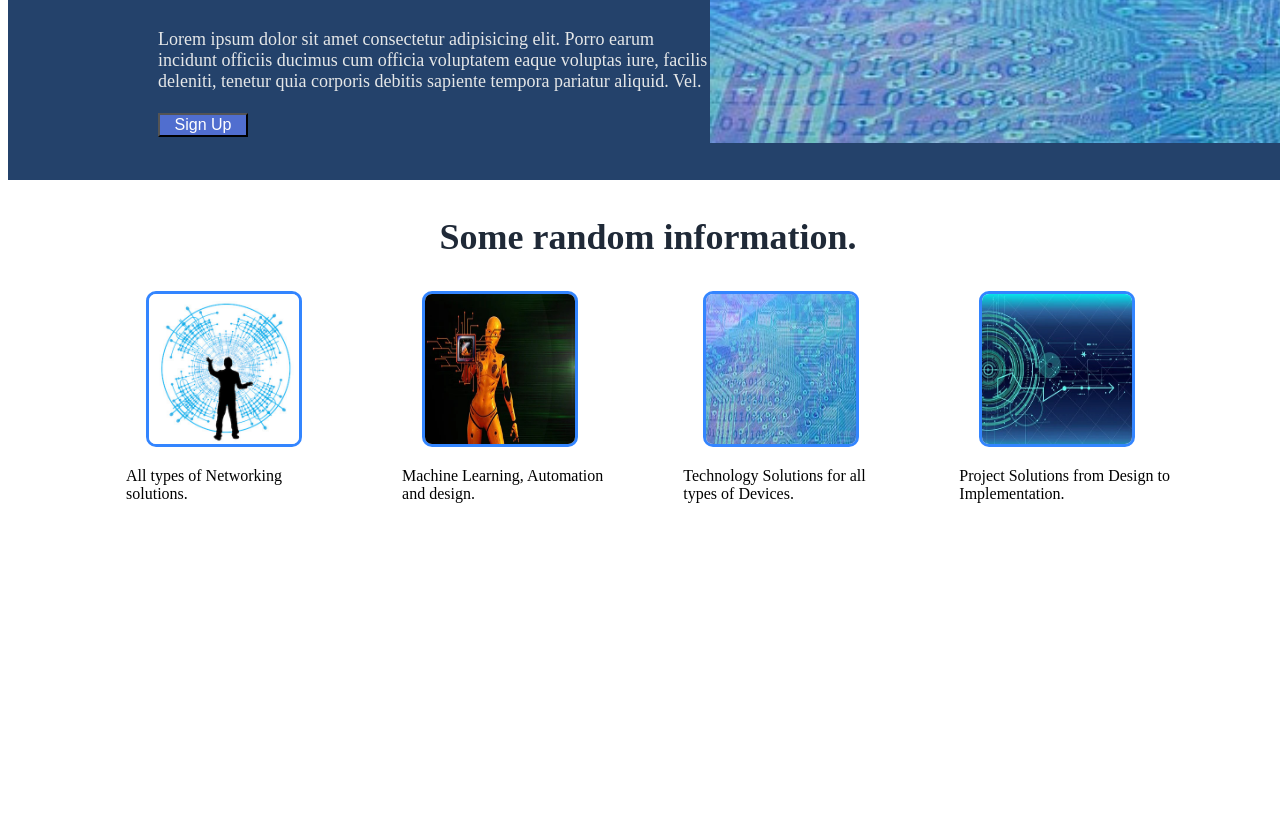
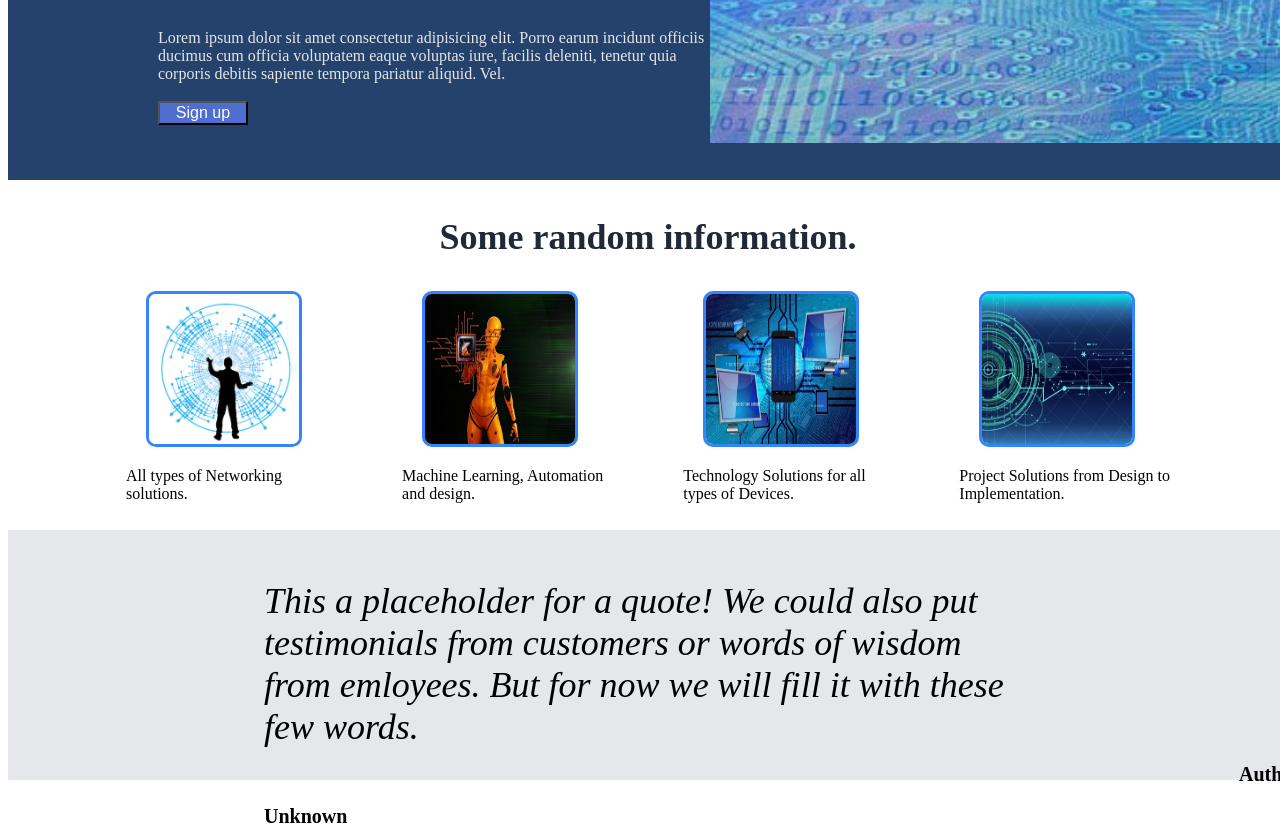
Before and after one commit to gunna2807/landing-page, a plain HTML site: page index.html in a window 1280 px wide. Shown: the part 213-1045 px from the top of the page. Before the commit the page ends 800 px from the top, so only its background shows below. Drawn offline with Linux system fonts and the light colour scheme.

Commit message:
Qoute section added and code tidied up

```diff
--- a/css/style.css
+++ b/css/style.css
@@ -62,7 +62,7 @@
 }
 
 .text {
-    font-size: 18px;
+    font-size: 16px;
     color: #E5E7E8;
     width: 550px;
     padding-left: 150px;
@@ -107,3 +107,26 @@
     border-radius: 10px;
     margin: 20px;
 }
+
+.quote {
+    height: 250px;
+    width: 100vw;
+    display: flex;
+    background-color: #E5E7EB;
+    justify-content: center;
+}
+
+.quote-text {
+    width: 60vw;
+    height:150px;
+    margin-top:  50px;
+    font-size: 36px;
+    font-style: italic;
+}
+
+.citation {
+    margin-left: 975px;
+    font-style: normal;
+    font-size: 20px;
+    font-weight: bold;
+}
--- a/index.html
+++ b/index.html
@@ -32,7 +32,7 @@
                 cum officia voluptatem eaque voluptas iure, facilis deleniti, tenetur quia corporis debitis
                 sapiente tempora pariatur aliquid. Vel. <br><br>
                 <button style="background-color: rgb(80, 110, 207);
-                 color: white; font-size: 16px; width: 90px;">Sign Up</button>
+                 color: white; font-size: 16px; width: 90px;">Sign up</button>
             </p>
 
         </div>
@@ -60,7 +60,7 @@
         </figure>
 
         <figure>
-            <img class="technology" src="/img/technology.jpg" alt="Technology">
+            <img class="technology" src="/img/binary.jpg" alt="Technology">
             <figcaption>Technology Solutions for all <br> types of Devices.</figcaption>
         </figure>
 
@@ -70,6 +70,14 @@
         </figure>
     </div>
 
+    <div class="quote">
+        <p class="quote-text">
+            This a placeholder for a quote! We could also put testimonials from customers
+            or words of wisdom from emloyees. But for now we will fill it with these few words.<br>
+            <cite class="citation">Author Unknown</cite>
+        </p>
+    </div>
+
 
 
 
```
